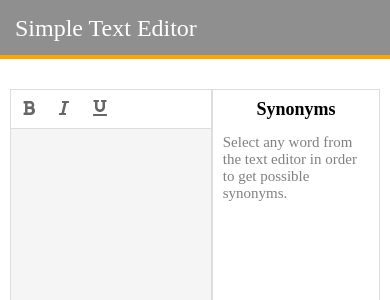
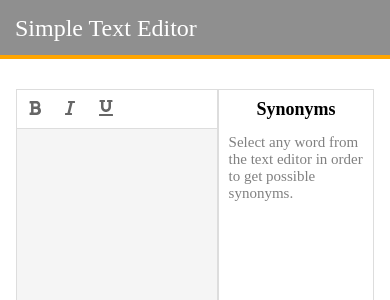
Before and after one commit to kuabita/ae-frontend-texteditor-vuejs-skeleton, a Vue app: page / in a window 390 px wide. Shown: the top 300 px of the page. Built offline with nearby package versions, Linux system fonts and the light colour scheme.

Commit message:
Minor css changes to mobile

```diff
--- a/src/components/Iframe.vue
+++ b/src/components/Iframe.vue
@@ -74,6 +74,7 @@ export default {
 <style>
 .iframe-container-editor {
   background-color: #F5F5F5;
+  height: 100%;
 }
 @media only screen and (max-width: 768px) {
   .iframe-container-editor iframe {
--- a/src/components/TextEditor.vue
+++ b/src/components/TextEditor.vue
@@ -53,7 +53,7 @@ export default {
 }
 @media only screen and (max-width: 768px) {
  .main-container-editor {
-    width: 95%;
+    width: 92%;
   }
 }
 </style>
```
